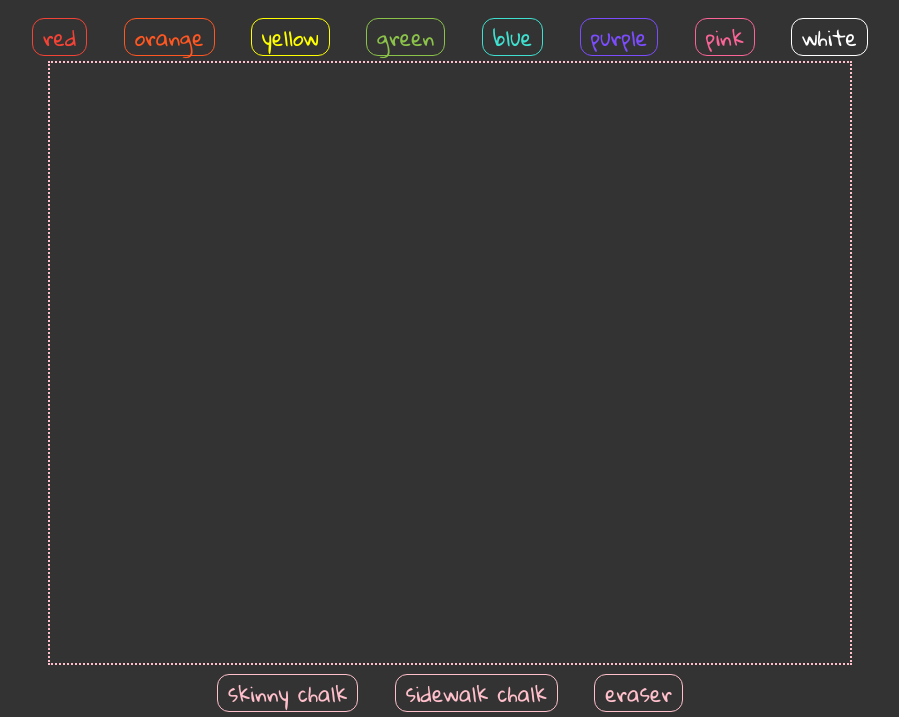
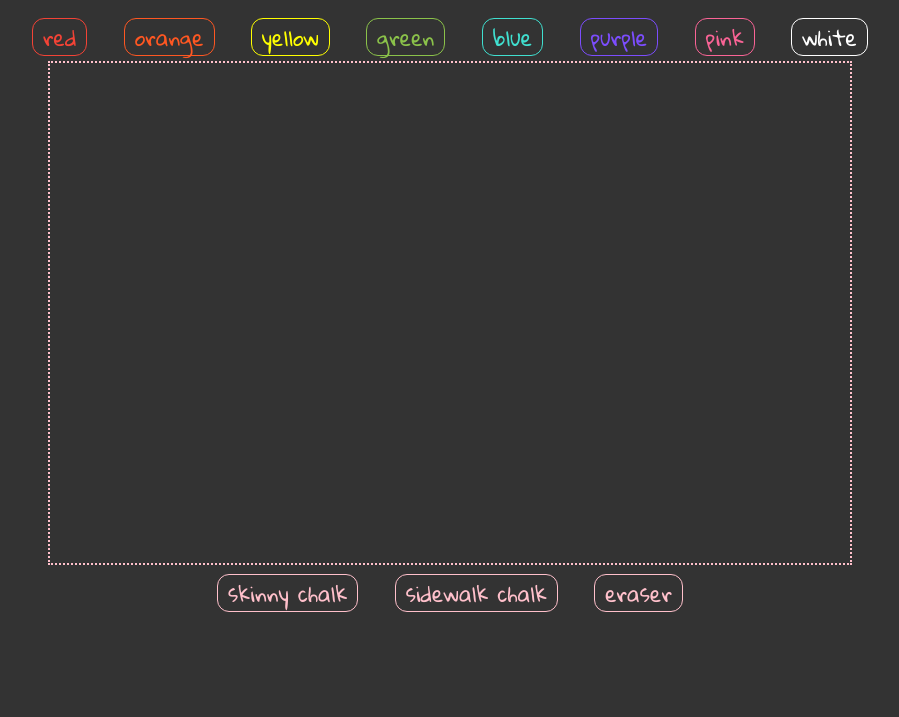
Before and after one commit to ahollyer/html5-canvas, a website: page shared-canvas/public/index.html in a window 1280 px wide. Shown: the part 87-804 px from the top of the page, without its empty margins (190-1089 px from the left). Drawn offline with nearby package versions, Linux system fonts and the light colour scheme; no server answers.

Commit message:
Change canvas size

```diff
--- a/shared-canvas/public/index.html
+++ b/shared-canvas/public/index.html
@@ -32,7 +32,7 @@
 
         <!-- Chalkboard -->
         <div class="col-xs-12">
-          <canvas width="800" height="600"></canvas>
+          <canvas width="800" height="500"></canvas>
         </div>
 
         <!-- Draw Tool Controls -->
```
